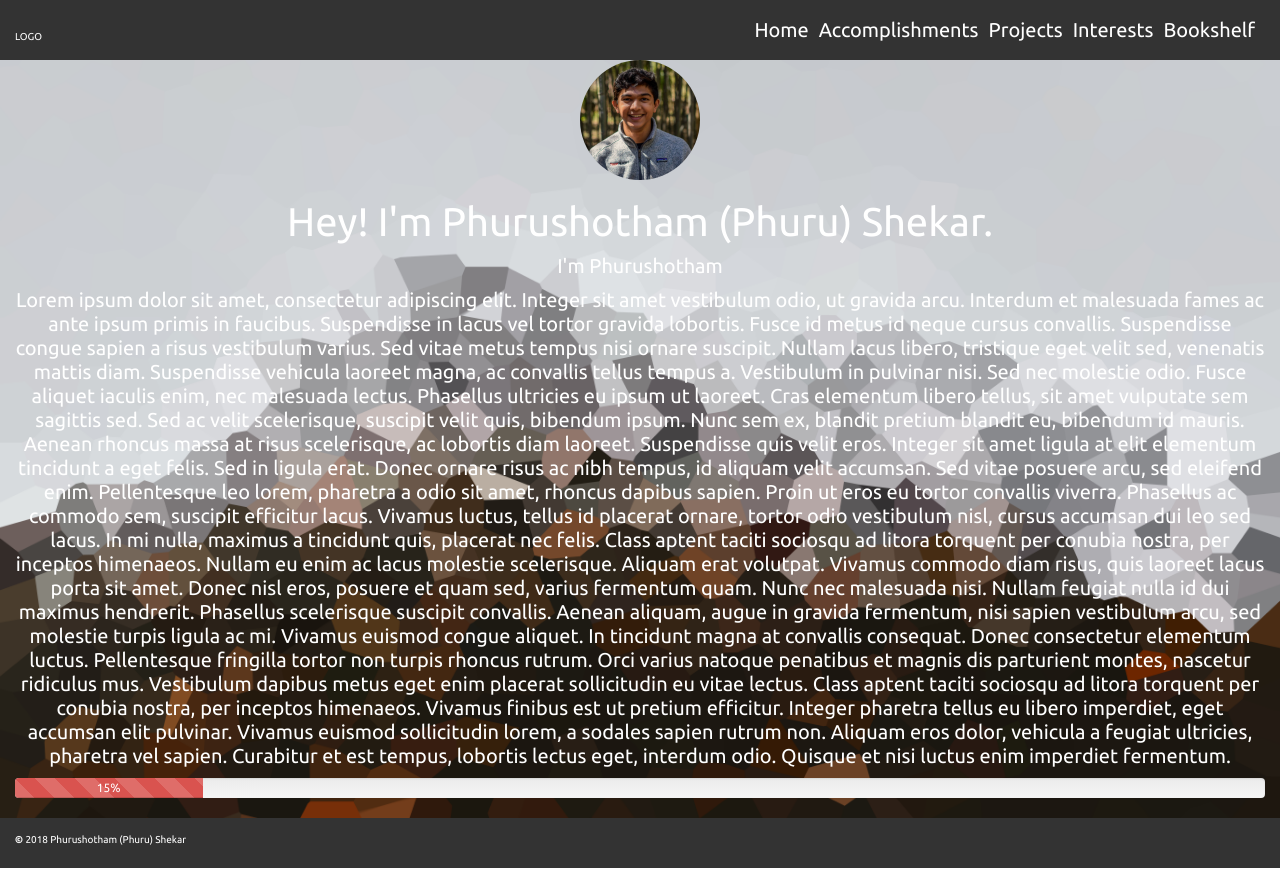
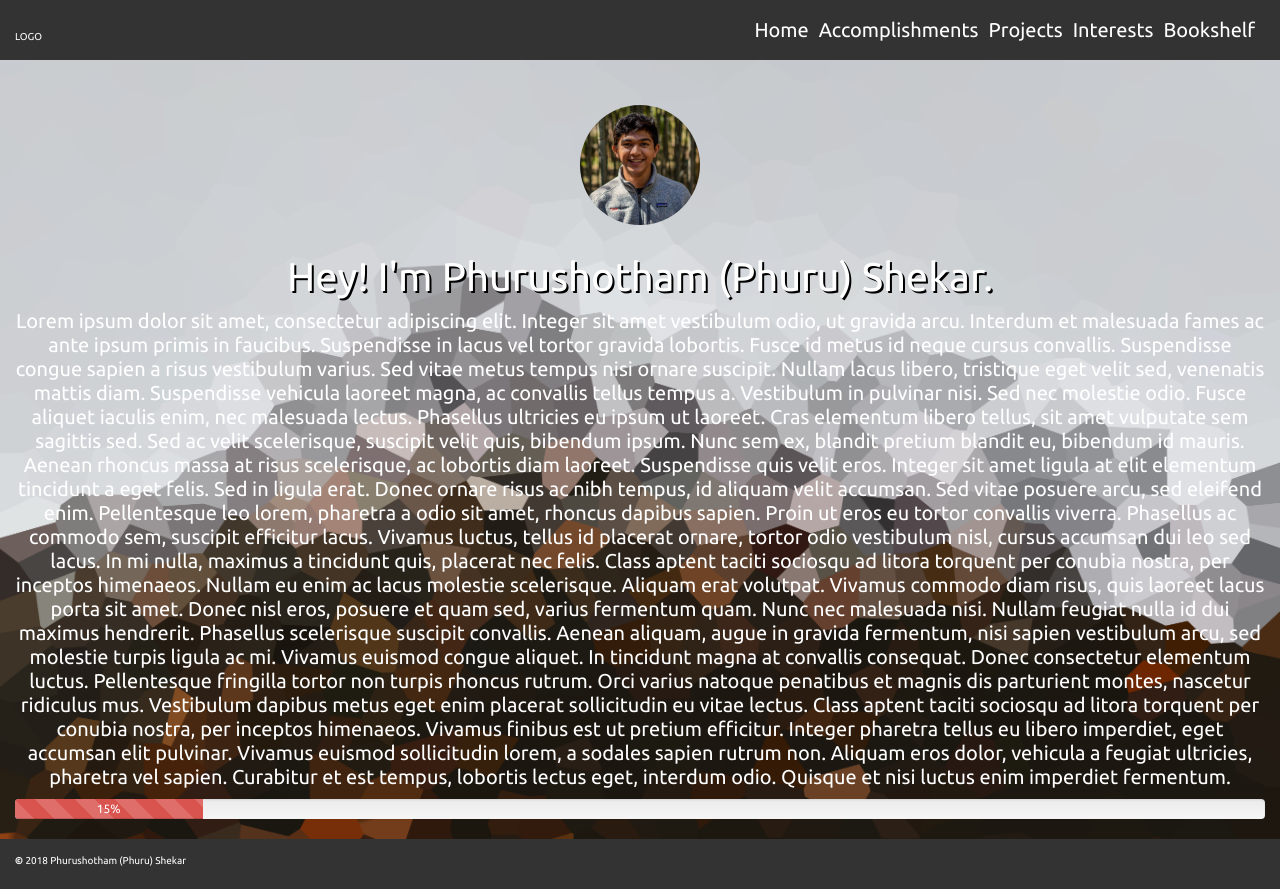
Before and after one commit to PhuruShekar/PhuruShekar.github.io, a React (Create React App) app: page /#/ in a window 1280 px wide. Before the commit the page ends 868 px from the top, so only its background shows below. Built offline with nearby package versions, Linux system fonts and the light colour scheme.

Commit message:
made margin for my img and h1 intro

```diff
--- a/src/Assets/css/default.css
+++ b/src/Assets/css/default.css
@@ -86,26 +86,26 @@ header {
   background-attachment: fixed;
   background-repeat: no-repeat;
   color: #ffffff; }
-  .overlay .me {
+
+main {
+  background-size: auto; }
+  main .me {
     width: 120px;
     height: 120px;
     border-radius: 100%;
+    border-top: 50px;
     display: block;
+    margin-top: 45px;
     margin-left: auto;
     margin-right: auto; }
-  .overlay .intro {
-    text-align: center;
-    text-shadow: 5px; }
-  .overlay p {
-    text-align: center; }
-
-main {
-  background-size: auto; }
   main h1 {
     font-size: 40px;
+    text-align: center;
+    margin-top: 30px;
+    text-shadow: 2px 2px black; }
+  main p {
+    font-size: 20px;
     text-align: center; }
-  main p {
-    font-size: 20px; }
   main a {
     color: #ffffff; }
 
--- a/src/Assets/scss/default.scss
+++ b/src/Assets/scss/default.scss
@@ -70,43 +70,38 @@ header {
     background-repeat: no-repeat;
     color:$white;
 
-    .me {
-        width: 120px;
-        height: 120px;
-        border-radius: 100%;
-        display: block;
-        margin-left: auto;
-        margin-right: auto;
-    }
-
-    .intro {
-        text-align: center;
-        text-shadow: 5px;
-    }
-
-    p {
-        text-align: center;
-
-    }
 }
 main {
 
     background-size: auto;
 
+    .me {
+        width: 120px;
+        height: 120px;
+        border-radius: 100%;
+        border-top: 50px;
+        display: block;
+        margin-top: 45px;
+        margin-left: auto;
+        margin-right: auto;
+    }
+
+
     h1 {
         font-size: 40px;
         text-align: center;
+        margin-top: 30px;
+        text-shadow: 2px 2px black;
     }
 
     p {
         font-size: 20px;
+        text-align: center;
     }
 
     a {
         color: $white;
     }
-
-
 
 }
 
--- a/src/components/pages/homePage.js
+++ b/src/components/pages/homePage.js
@@ -7,17 +7,14 @@ class HomePage extends Component {
     return (
 
         <div className="overlay">
-            <img src={me} className="me" />
 
             <main className="container-fluid">
+
+                <img src={me} className="me" />
 
                 <h1 className="intro">
                     Hey! I'm Phurushotham (Phuru) Shekar.
                 </h1>
-
-                <p>
-                    I'm Phurushotham
-                </p>
 
                 <p>
                 Lorem ipsum dolor sit amet, consectetur adipiscing elit. Integer sit amet vestibulum odio, ut gravida arcu. Interdum et malesuada fames ac ante ipsum primis in faucibus. Suspendisse in lacus vel tortor gravida lobortis. Fusce id metus id neque cursus convallis. Suspendisse congue sapien a risus vestibulum varius. Sed vitae metus tempus nisi ornare suscipit. Nullam lacus libero, tristique eget velit sed, venenatis mattis diam. Suspendisse vehicula laoreet magna, ac convallis tellus tempus a. Vestibulum in pulvinar nisi. Sed nec molestie odio. Fusce aliquet iaculis enim, nec malesuada lectus. Phasellus ultricies eu ipsum ut laoreet.
```
